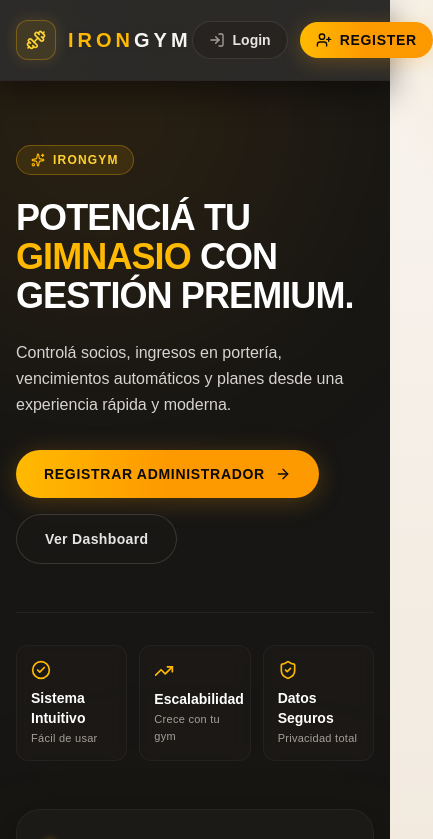
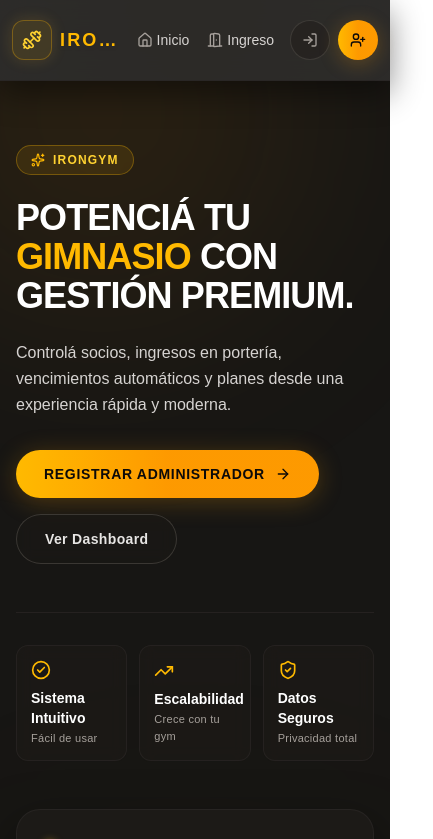
Before and after one commit to Maxii34/Sistema-GestorIntegral, a Next.js app: page / in a window 390 px wide. Shown: the top 839 px of the page, 433 px wide, since content can reach past the window. Built offline with nearby package versions, Linux system fonts and the light colour scheme; no server answers.

Commit message:
Mejorar el responcivo del navbar

```diff
--- a/src/componentes/Navbar.tsx
+++ b/src/componentes/Navbar.tsx
@@ -23,7 +23,6 @@ const Toast = Swal.mixin({
   timerProgressBar: true,
   background: "#1c1a17",
   color: "#ffffff",
-
   customClass: {
     popup:
       "rounded-md border border-stone-700 shadow-xl !py-2 !px-3 !min-h-0 !mt-24 !mr-4",
@@ -38,13 +37,17 @@ const Toast = Swal.mixin({
 
 export default function Navbar() {
   const router = useRouter();
+
   const [loggedIn, setLoggedIn] = useState(false);
 
   useEffect(() => {
     const syncAuth = () => setLoggedIn(Boolean(localStorage.getItem("token")));
+
     syncAuth();
+
     window.addEventListener("storage", syncAuth);
     window.addEventListener("auth-change", syncAuth);
+
     return () => {
       window.removeEventListener("storage", syncAuth);
       window.removeEventListener("auth-change", syncAuth);
@@ -63,7 +66,9 @@ export default function Navbar() {
     } finally {
       localStorage.removeItem("token");
       localStorage.removeItem("usuario");
+
       setLoggedIn(false);
+
       window.dispatchEvent(new Event("auth-change"));
     }
 
@@ -76,17 +81,18 @@ export default function Navbar() {
   };
 
   return (
-    <header className="sticky top-0 z-50 w-full border-b border-stone-800/80 bg-[#171614]/90 backdrop-blur-md text-white shadow-[0_12px_32px_rgba(0,0,0,0.45)]">
-      <div className="mx-auto flex h-20 max-w-7xl items-center justify-between px-4 sm:px-6 lg:px-8">
+    <header className="sticky top-0 z-50 w-full border-b border-stone-800/80 bg-[#171614]/90 text-white shadow-[0_12px_32px_rgba(0,0,0,0.45)] backdrop-blur-md">
+      <div className="mx-auto flex h-20 max-w-7xl items-center justify-between gap-2 px-3 sm:gap-4 sm:px-6 lg:px-8">
         {/* Brand / Logo */}
         <Link
           href="/"
-          className="group flex items-center gap-3 transition-transform duration-200 active:scale-95"
+          className="group flex min-w-0 shrink items-center gap-2 transition-transform duration-200 active:scale-95 sm:gap-3"
         >
-          <div className="flex h-10 w-10 items-center justify-center rounded-xl border border-amber-400/30 bg-amber-400/10 text-amber-300 shadow-[0_0_15px_rgba(251,191,36,0.15)] transition-all duration-300 group-hover:border-amber-400/60 group-hover:bg-amber-400/20 group-hover:shadow-[0_0_20px_rgba(251,191,36,0.3)]">
+          <div className="flex h-10 w-10 shrink-0 items-center justify-center rounded-xl border border-amber-400/30 bg-amber-400/10 text-amber-300 shadow-[0_0_15px_rgba(251,191,36,0.15)] transition-all duration-300 group-hover:border-amber-400/60 group-hover:bg-amber-400/20 group-hover:shadow-[0_0_20px_rgba(251,191,36,0.3)]">
             <Dumbbell className="h-5 w-5 transition-transform duration-300 group-hover:rotate-12" />
           </div>
-          <span className="text-xl font-black uppercase tracking-[0.2em] text-amber-400 drop-shadow-sm">
+
+          <span className="truncate text-lg font-black uppercase tracking-[0.12em] text-amber-400 drop-shadow-sm sm:text-xl sm:tracking-[0.2em]">
             Iron
             <span className="text-stone-100 transition-colors duration-200 group-hover:text-amber-200">
               Gym
@@ -95,58 +101,70 @@ export default function Navbar() {
         </Link>
 
         {/* Navigation Links */}
-        <nav className="hidden items-center gap-1.5 md:flex">
+        <nav className="flex items-center gap-0.5 sm:gap-1.5">
           <Link
             href="/"
-            className="inline-flex items-center gap-2 rounded-lg px-3.5 py-2 text-[15px] font-medium text-stone-300 transition-all duration-200 hover:bg-stone-800/60 hover:text-amber-300 focus-visible:outline-none focus-visible:ring-2 focus-visible:ring-amber-400/50"
+            className="inline-flex items-center gap-1 rounded-lg px-2 py-2 text-sm font-medium text-stone-300 transition-all duration-200 hover:bg-stone-800/60 hover:text-amber-300 focus-visible:outline-none focus-visible:ring-2 focus-visible:ring-amber-400/50 sm:gap-2 sm:px-3.5 sm:text-[15px]"
           >
-            <Home className="h-4 w-4 text-stone-400 transition-colors duration-200 group-hover:text-amber-300" />
+            <Home className="h-4 w-4 shrink-0 text-stone-400 transition-colors duration-200" />
             <span>Inicio</span>
           </Link>
+
           <Link
             href="/ingreso"
-            className="inline-flex items-center gap-2 rounded-lg px-3.5 py-2 text-[15px] font-medium text-stone-300 transition-all duration-200 hover:bg-stone-800/60 hover:text-amber-300 focus-visible:outline-none focus-visible:ring-2 focus-visible:ring-amber-400/50"
+            className="inline-flex items-center gap-1 rounded-lg px-2 py-2 text-sm font-medium text-stone-300 transition-all duration-200 hover:bg-stone-800/60 hover:text-amber-300 focus-visible:outline-none focus-visible:ring-2 focus-visible:ring-amber-400/50 sm:gap-2 sm:px-3.5 sm:text-[15px]"
           >
-            <DoorOpen className="h-4 w-4 text-stone-400 transition-colors duration-200 group-hover:text-amber-300" />
+            <DoorOpen className="h-4 w-4 shrink-0 text-stone-400 transition-colors duration-200" />
             <span>Ingreso</span>
           </Link>
+
           {loggedIn && (
             <Link
               href="/dashboard"
-              className="inline-flex items-center gap-2 rounded-lg px-3.5 py-2 text-[15px] font-medium text-stone-300 transition-all duration-200 hover:bg-stone-800/60 hover:text-amber-300 focus-visible:outline-none focus-visible:ring-2 focus-visible:ring-amber-400/50"
+              className="inline-flex items-center gap-1 rounded-lg px-2 py-2 text-sm font-medium text-stone-300 transition-all duration-200 hover:bg-stone-800/60 hover:text-amber-300 focus-visible:outline-none focus-visible:ring-2 focus-visible:ring-amber-400/50 sm:gap-2 sm:px-3.5 sm:text-[15px]"
             >
-              <LayoutDashboard className="h-4 w-4 text-stone-400 transition-colors duration-200 group-hover:text-amber-300" />
+              <LayoutDashboard className="h-4 w-4 shrink-0 text-stone-400 transition-colors duration-200" />
               <span>Dashboard</span>
             </Link>
           )}
         </nav>
 
         {/* Action Buttons */}
-        <div className="flex items-center gap-3">
+        <div className="flex shrink-0 items-center gap-2 sm:gap-3">
           {loggedIn ? (
             <button
               type="button"
               onClick={handleLogout}
-              className="inline-flex items-center gap-2 rounded-full border border-rose-400/40 bg-rose-500/10 px-4 py-2 text-sm font-semibold text-rose-200 transition-all duration-200 hover:bg-rose-500/20 focus-visible:outline-none focus-visible:ring-2 focus-visible:ring-rose-400/50 active:scale-95"
+              aria-label="Cerrar sesión"
+              title="Cerrar sesión"
+              className="inline-flex h-10 w-10 items-center justify-center rounded-full border border-rose-400/40 bg-rose-500/10 text-rose-200 transition-all duration-200 hover:bg-rose-500/20 focus-visible:outline-none focus-visible:ring-2 focus-visible:ring-rose-400/50 active:scale-95 sm:h-auto sm:w-auto sm:gap-2 sm:px-4 sm:py-2 sm:text-sm sm:font-semibold"
             >
               <LogOut className="h-4 w-4" />
-              <span>Cerrar sesión</span>
+
+              <span className="hidden sm:inline">Cerrar sesión</span>
             </button>
           ) : (
             <>
               <Link
                 href="/login"
-                className="inline-flex items-center gap-2 rounded-full border border-stone-700/80 bg-stone-900/40 px-4 py-2 text-sm font-semibold text-stone-200 transition-all duration-200 hover:border-amber-400/60 hover:bg-stone-800/80 hover:text-amber-300 focus-visible:outline-none focus-visible:ring-2 focus-visible:ring-amber-400/50 active:scale-95"
+                aria-label="Iniciar sesión"
+                title="Iniciar sesión"
+                className="inline-flex h-10 w-10 items-center justify-center rounded-full border border-stone-700/80 bg-stone-900/40 text-sm font-semibold text-stone-200 transition-all duration-200 hover:border-amber-400/60 hover:bg-stone-800/80 hover:text-amber-300 focus-visible:outline-none focus-visible:ring-2 focus-visible:ring-amber-400/50 active:scale-95 sm:h-auto sm:w-auto sm:gap-2 sm:px-4 sm:py-2"
               >
-                <LogIn className="h-4 w-4 text-stone-400" />
-                <span>Login</span>
+                <LogIn className="h-4 w-4 shrink-0 text-stone-400" />
+
+                <span className="hidden sm:inline">Login</span>
               </Link>
+
               <Link
                 href="/registro"
-                className="inline-flex items-center gap-2 rounded-full bg-linear-to-r from-amber-400 via-amber-500 to-amber-500 px-4 py-2 text-sm font-bold uppercase tracking-wider text-stone-950 shadow-[0_4px_20px_rgba(245,158,11,0.25)] transition-all duration-200 hover:brightness-110 hover:shadow-[0_6px_25px_rgba(245,158,11,0.4)] focus-visible:outline-none focus-visible:ring-2 focus-visible:ring-amber-400 active:scale-95"
+                aria-label="Registrarse"
+                title="Registrarse"
+                className="inline-flex h-10 w-10 items-center justify-center rounded-full bg-linear-to-r from-amber-400 via-amber-500 to-amber-500 text-sm font-bold uppercase tracking-wider text-stone-950 shadow-[0_4px_20px_rgba(245,158,11,0.25)] transition-all duration-200 hover:brightness-110 hover:shadow-[0_6px_25px_rgba(245,158,11,0.4)] focus-visible:outline-none focus-visible:ring-2 focus-visible:ring-amber-400 active:scale-95 sm:h-auto sm:w-auto sm:gap-2 sm:px-4 sm:py-2"
               >
-                <UserPlus className="h-4 w-4 text-stone-950" />
-                <span>Register</span>
+                <UserPlus className="h-4 w-4 shrink-0 text-stone-950" />
+
+                <span className="hidden sm:inline">Register</span>
               </Link>
             </>
           )}
```
